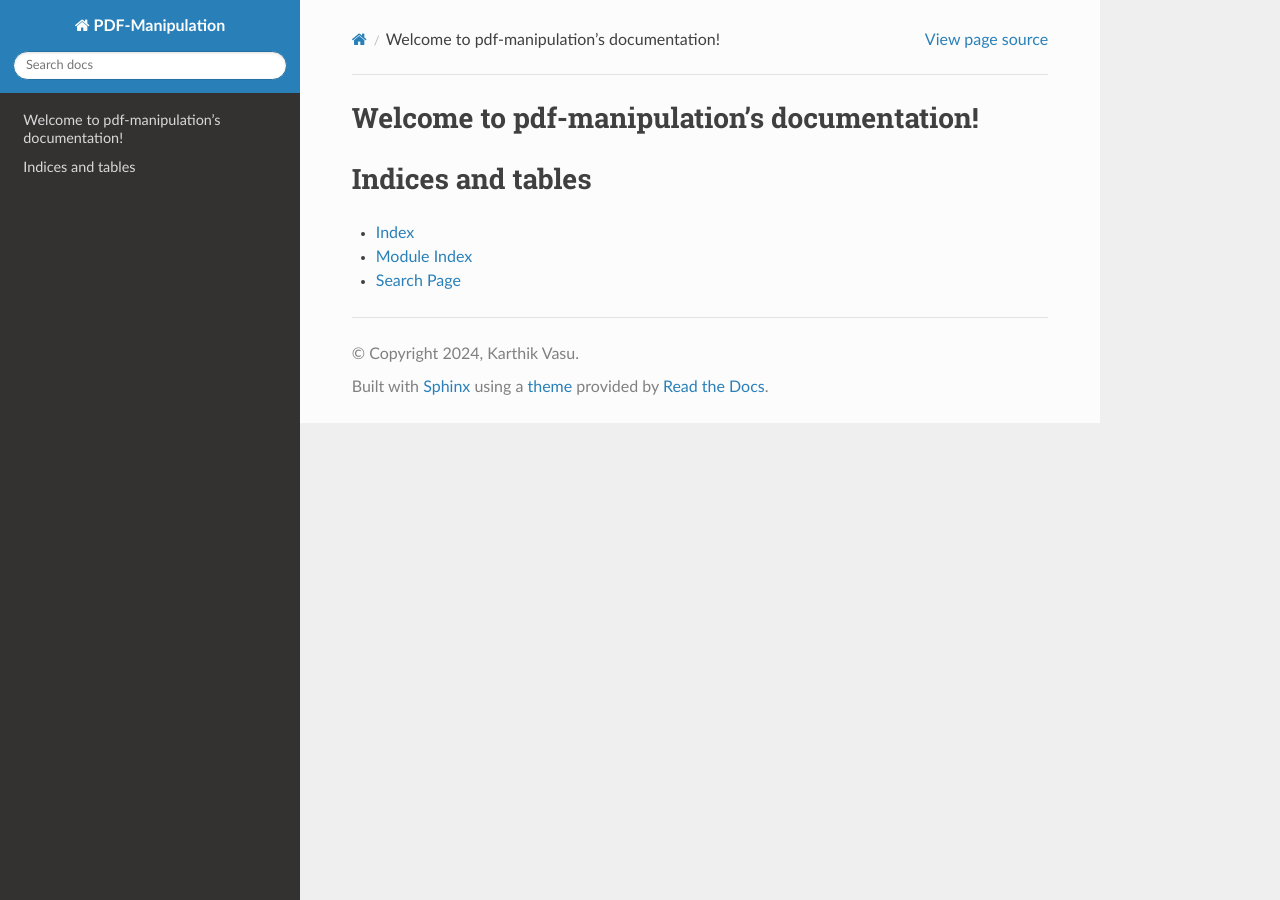
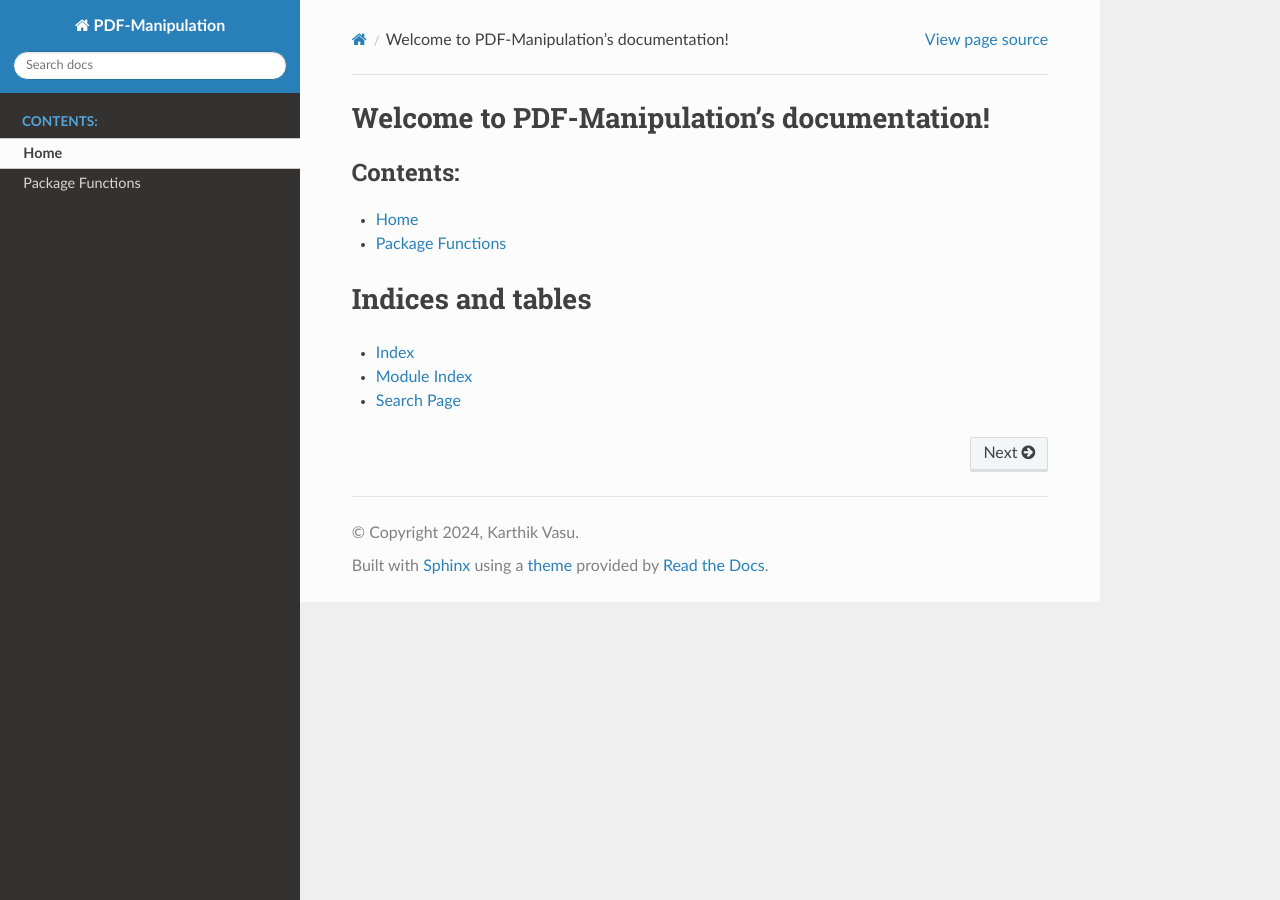
Before and after one commit to kvasu2/PDF-manipulation, a Sphinx documentation site: the page built from docs/index.rst, in a window 1280 px wide. Built offline with Sphinx 7.4.7 and the Read the Docs theme 2.0.0, drawn with Linux system fonts in a browser that asks for light colours.

Commit message:
refactor: Update Makefile and fix documentation structure

```diff
--- /dev/null
+++ b/docs/functions.rst
@@ -0,0 +1,7 @@
+Package Functions
+=================
+
+.. automodule:: pdf_manipulation
+    :members:
+    :undoc-members:
+    :show-inheritance:
--- a/docs/index.rst
+++ b/docs/index.rst
@@ -3,12 +3,15 @@
    You can adapt this file completely to your liking, but it should at least
    contain the root `toctree` directive.
 
-Welcome to pdf-manipulation's documentation!
+Welcome to PDF-Manipulation's documentation!
 ============================================
 
 .. toctree::
    :maxdepth: 2
    :caption: Contents:
+
+   Home <self>
+   functions
 
 
 
--- a/pyproject.toml
+++ b/pyproject.toml
@@ -3,7 +3,7 @@ requires = ["hatchling"]
 build-backend = "hatchling.build"
 
 [project]
-name = "pdf-manipulation"
+name = "pdf_manipulation"
 version = "0.0.1"
 description = "A python package for manipulating PDFs"
 authors = [
```
Also changed, not shown: 2 other files.
